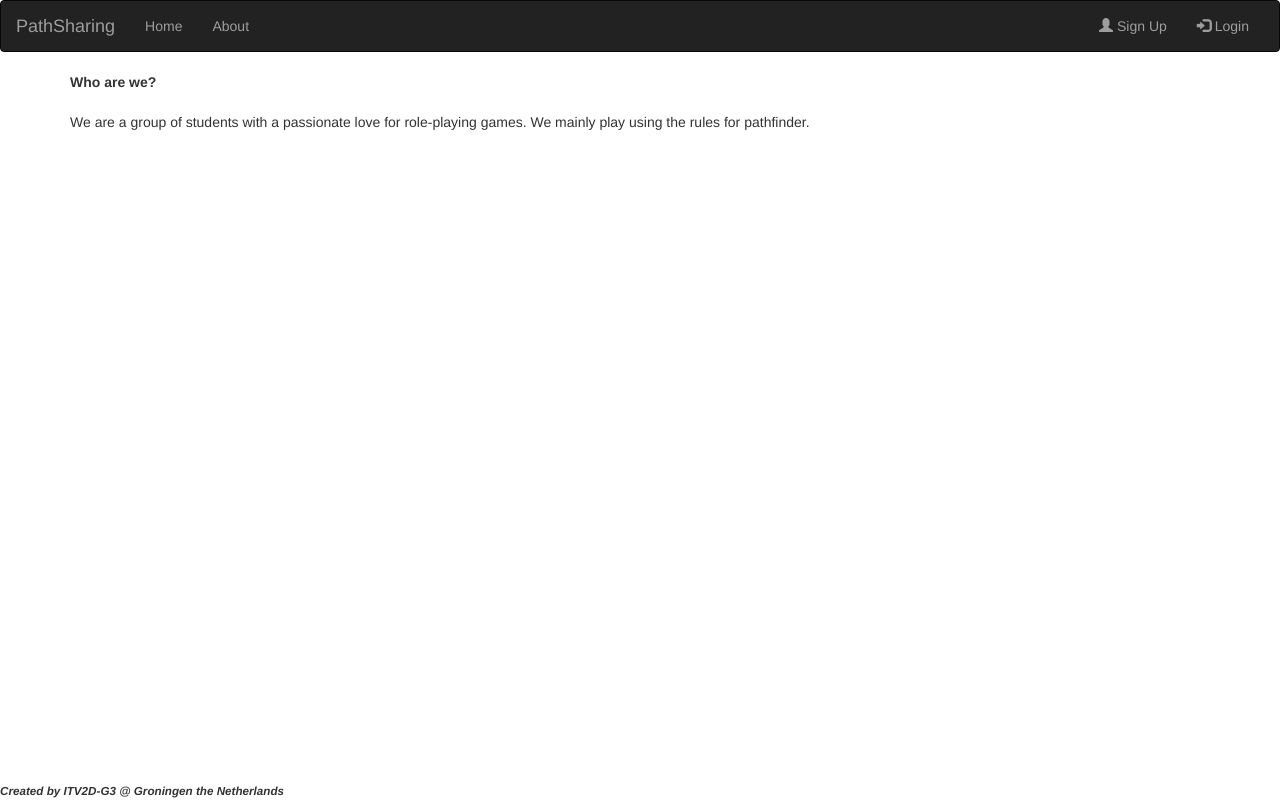
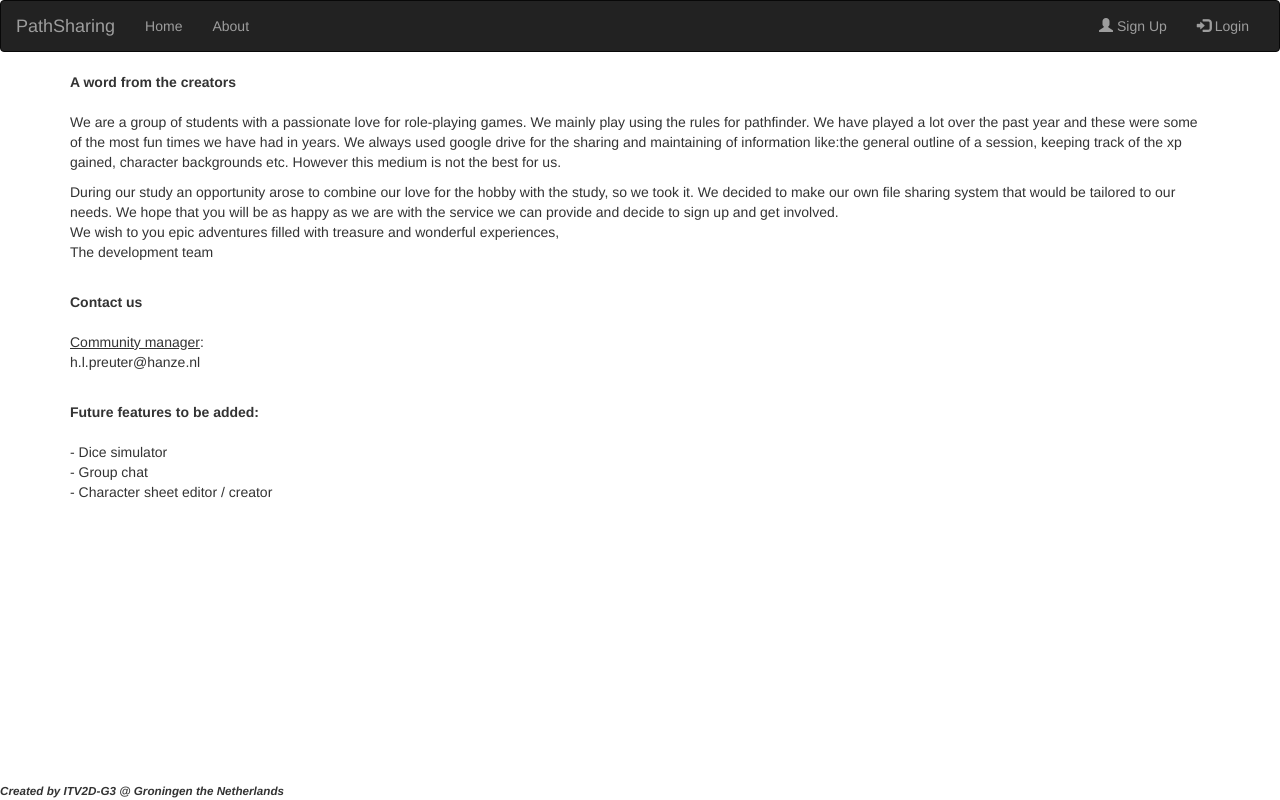
Before and after one commit to HendrikPreuter/PathSharing, a website: page app/index.html at #!/about in a window 1280 px wide. Drawn offline with nearby package versions, Linux system fonts and the light colour scheme; some packages are replaced by stand-ins of ours; a script that the page names is missing.

Commit message:
About text

```diff
--- a/app/Webpages/about/about.html
+++ b/app/Webpages/about/about.html
@@ -1,5 +1,30 @@
+<p><b>A word from the creators</b><br><br>
+
+    We are a group of students with a passionate love for role-playing games.
+    We mainly play using the rules for pathfinder.
+    We have played a lot over the past year and these were some of the most fun times we have had in years.
+    We always used google drive for the sharing and maintaining of information like:the general outline of a session, keeping track of the xp gained, character backgrounds etc.
+    However this medium is not the best for us.
+</p>
 <p>
-    <b>Who are we?</b><br><br>
+    During our study an opportunity arose to combine our love for the hobby with the study, so we took it.
+    We decided to make our own file sharing system that would be tailored to our needs.
+    We hope that you will be as happy as we are with the service we can provide and decide to sign up and get involved.
+    <br>
+    We wish to you epic adventures filled with treasure and wonderful experiences,
+    <br>
+    The development team
+    <br><br>
+</p>
+<p>
+    <b>Contact us</b><br><br>
+    <u>Community manager</u>:<br>
+    h.l.preuter@hanze.nl<br><br>
 
-    We are a group of students with a passionate love for role-playing games. We mainly play using the rules for pathfinder.
 </p>
+<p>
+    <b>Future features to be added:</b><br><br>
+    - Dice simulator<br>
+    - Group chat<br>
+    - Character sheet editor / creator<br>
+</p>
```
